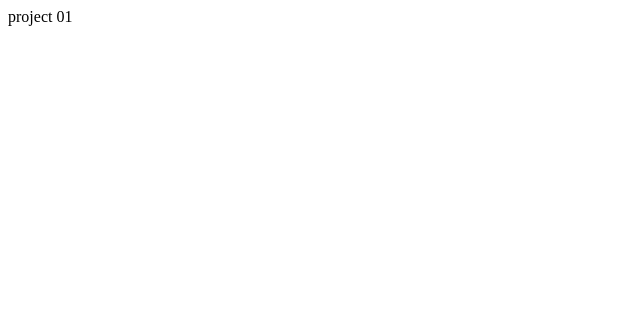
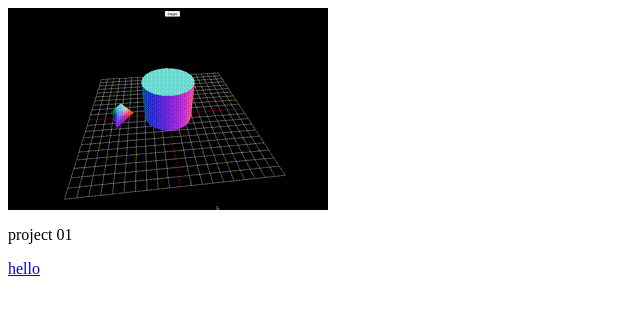
Before and after one commit to jun-03/gameDesign, a plain HTML site: page index.html in a window 1280 px wide. Shown: the whole page, without its empty margins (0-640 px from the left). Drawn offline with Linux system fonts and the light colour scheme.

Commit message:
“first_03”

```diff
--- a/index.html
+++ b/index.html
@@ -3,7 +3,8 @@
 </head>
 <body>
 
+<img src="demo.gif">
 <p>project 01</p>
-
+<a href="https://jun-03.github.io/gameDesign/project%2001.html"/>hello</a>
 </body>
 </html>
```
Also changed, not shown: demo.gif (added), project_01.html (renamed from project 01.html).
